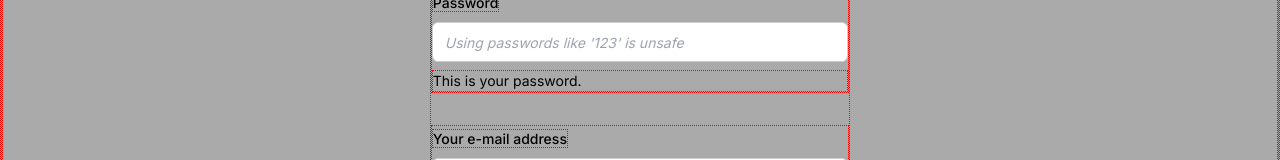
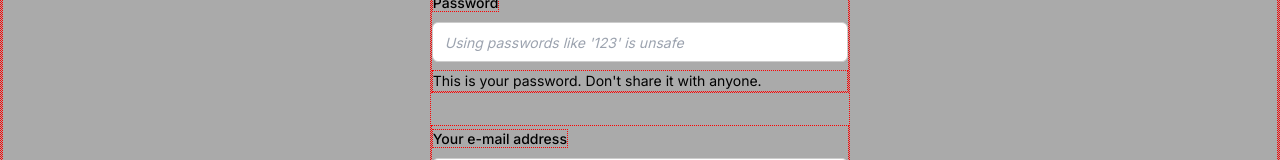
Before and after one commit to Oleguito/demo-shop-frontend, a Next.js app: page /authorization in a window 1280 px wide. Shown: the part 151-311 px from the top of the page. Built offline with nearby package versions, Linux system fonts and the light colour scheme.

Commit message:
while it works...

```diff
--- a/src/app/authorization/AuthorizationForm.tsx
+++ b/src/app/authorization/AuthorizationForm.tsx
@@ -76,7 +76,7 @@ export function AuthorizationPage() {
                                 />
                             </FormControl>
                             <FormDescription>
-                                This is your password.
+                                This is your password. Don't share it with anyone.
                             </FormDescription>
                             <FormMessage />
                         </FormItem>
```
